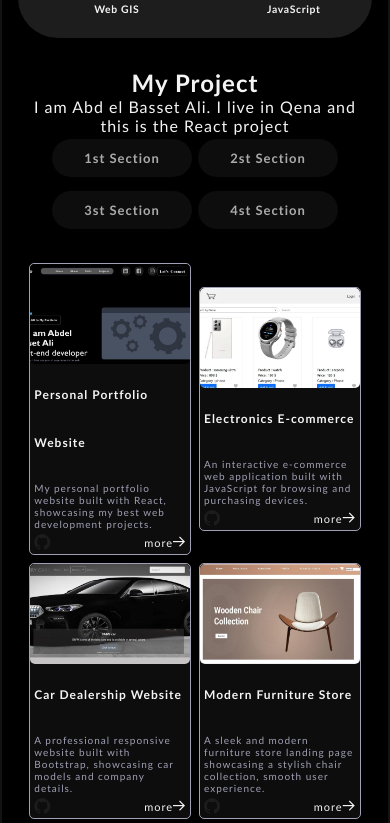
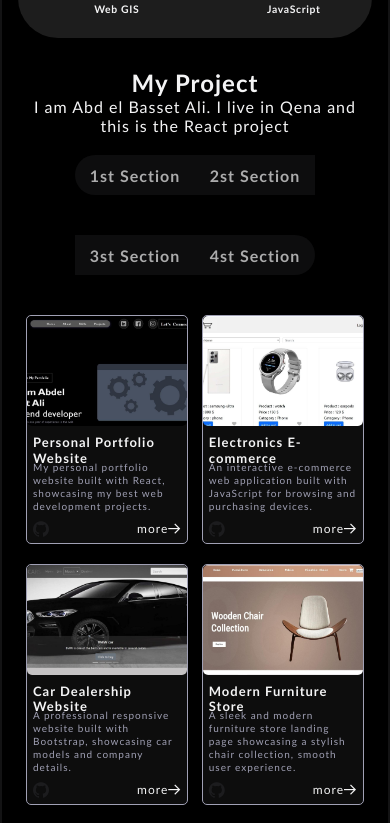
Before and after one commit to abdelbassetali/React-portfolio, a React (Vite) app: page / in a window 390 px wide. Shown: the part 1170-1993 px from the top of the page. Built offline with nearby package versions, Linux system fonts and the light colour scheme.

Commit message:
Update main.css

```diff
--- a/src/components/3-main/main.css
+++ b/src/components/3-main/main.css
@@ -244,65 +244,7 @@ top-sction
     color: var(--title);
 
 }
-/* 1. تجميع أزرار التبويبات (1st, 2nd, 3rd, 4th) جنب بعض في سطر واحد بانتظام */
-    .top-sction div {
-        display: flex !important;
-        flex-wrap: wrap !important;
-        justify-content: center !important;
-        gap: 6px !important;
-        padding: 0 5px !important;
-    }
 
-    .btn2 {
-        width: 46% !important;
-        max-width: 140px !important;
-        height: 38px !important;
-        margin: 4px 0 !important;
-        font-size: 13px !important;
-        border-radius: 20px !important;
-    }
-
-    /* 2. ضبط السكاشن أو الكروت بحيث يظهر كل كارتين جنب بعض */
-    .butoom-sction {
-        display: flex !important;
-        flex-direction: row !important;
-        flex-wrap: wrap !important;
-        justify-content: center !important;
-        gap: 8px !important;
-        margin-left: 0 !important;
-        padding: 0 5px !important;
-    }
-
-    .card {
-        width: 47% !important;
-        max-width: 170px !important;
-    }
-
-    .card img.img-card {
-        width: 100% !important;
-        height: 100px !important;
-        object-fit: cover !important;
-    }
-
-    .card .box {
-        width: 100% !important;
-        padding: 4px !important;
-    }
-
-    .card .title-1 {
-        font-size: 12px !important;
-        margin-top: 0 !important;
-    }
-
-    .card .sup-title {
-        font-size: 10px !important;
-        line-height: 1.2 !important;
-        margin-bottom: 4px !important;
-    }
-
-    .card .more {
-        font-size: 11px !important;
-    }
 @media (max-width: 768px) {
     /* تحويل حاوية الفورمة الأساسية لـ Flex عمودي عشان العناصر تيجي تحت بعضها */
     .form {
@@ -359,3 +301,60 @@ top-sction
         display: block !important;
     }
 }
+
+@media (max-width: 768px) {
+    /* ظبط الحاوية الأساسية للسكاشن */
+    .butoom-sction {
+        display: flex !important;
+        flex-direction: row !important;
+        flex-wrap: wrap !important;
+        justify-content: space-between !important; /* مسافات متساوية بين الكارتين */
+        gap: 10px !important;
+        margin: 20px auto !important;
+        margin-left: 0 !important;
+        padding: 0 8px !important;
+        width: 100% !important;
+        box-sizing: border-box !important;
+    }
+
+    /* توسيع عرض الكارت قليلاً عشان ياخد مساحة كافية وما يخليش الكلام يطول وينزل تحت بعضه بعشوائية */
+    .card {
+        width: 48% !important;
+        max-width: none !important;
+        margin-bottom: 10px !important;
+        box-sizing: border-box !important;
+    }
+
+    /* مقاس الصورة جوه الكارت عشان تبقى مظبوطة */
+    .card img.img-card {
+        width: 100% !important;
+        height: 110px !important;
+        object-fit: cover !important;
+    }
+
+    /* ضبط الحشو الداخلي للكارت */
+    .card .box {
+        width: 100% !important;
+        padding: 6px !important;
+        box-sizing: border-box !important;
+    }
+
+    /* تصغير حجم خط العنوان الرئيسي للمشروع عشان يركب في سطر أو سطرين بشياكة */
+    .card .title-1 {
+        font-size: 13px !important;
+        line-height: 1.2 !important;
+        margin-top: 0 !important;
+        margin-bottom: 4px !important;
+    }
+
+    /* ضبط حجم وصف المشروع وخط الـ more */
+    .card .sup-title {
+        font-size: 10px !important;
+        line-height: 1.3 !important;
+        margin-bottom: 8px !important;
+    }
+
+    .card .more {
+        font-size: 12px !important;
+    }
+}
```
